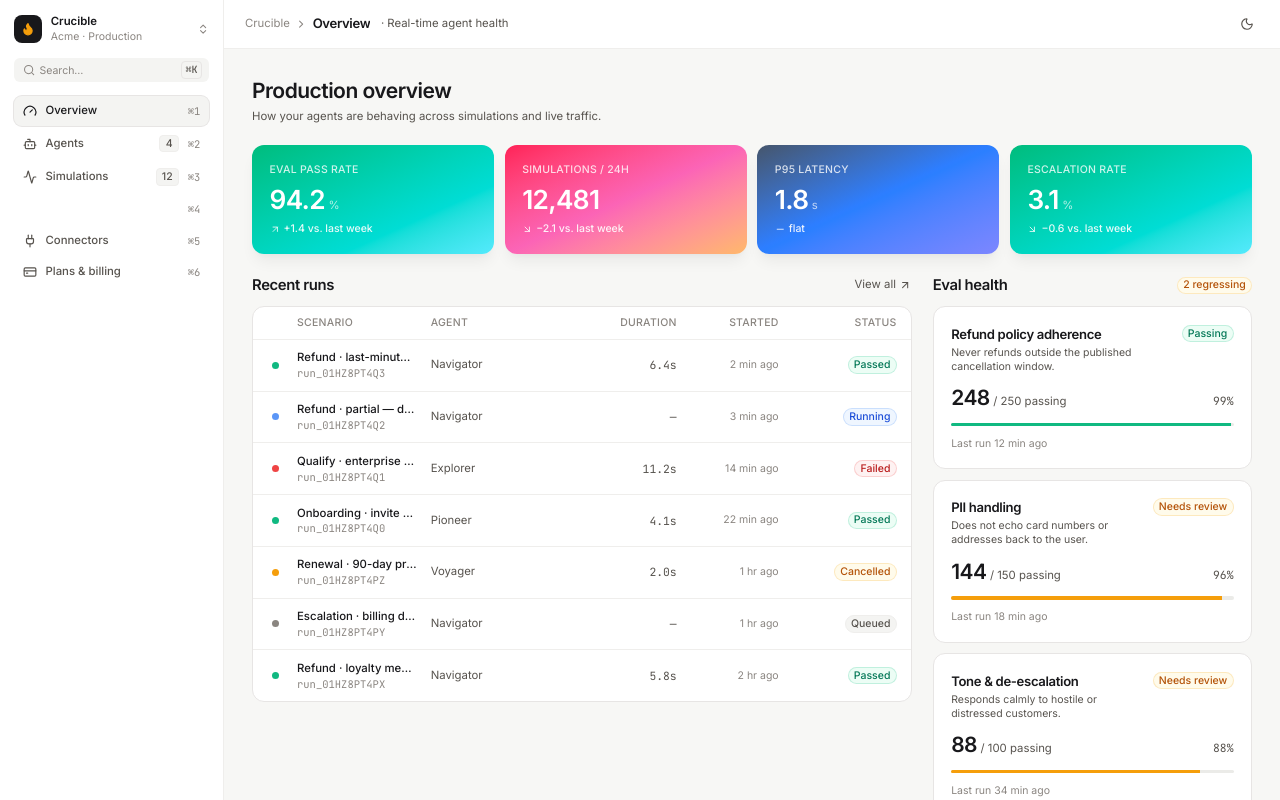
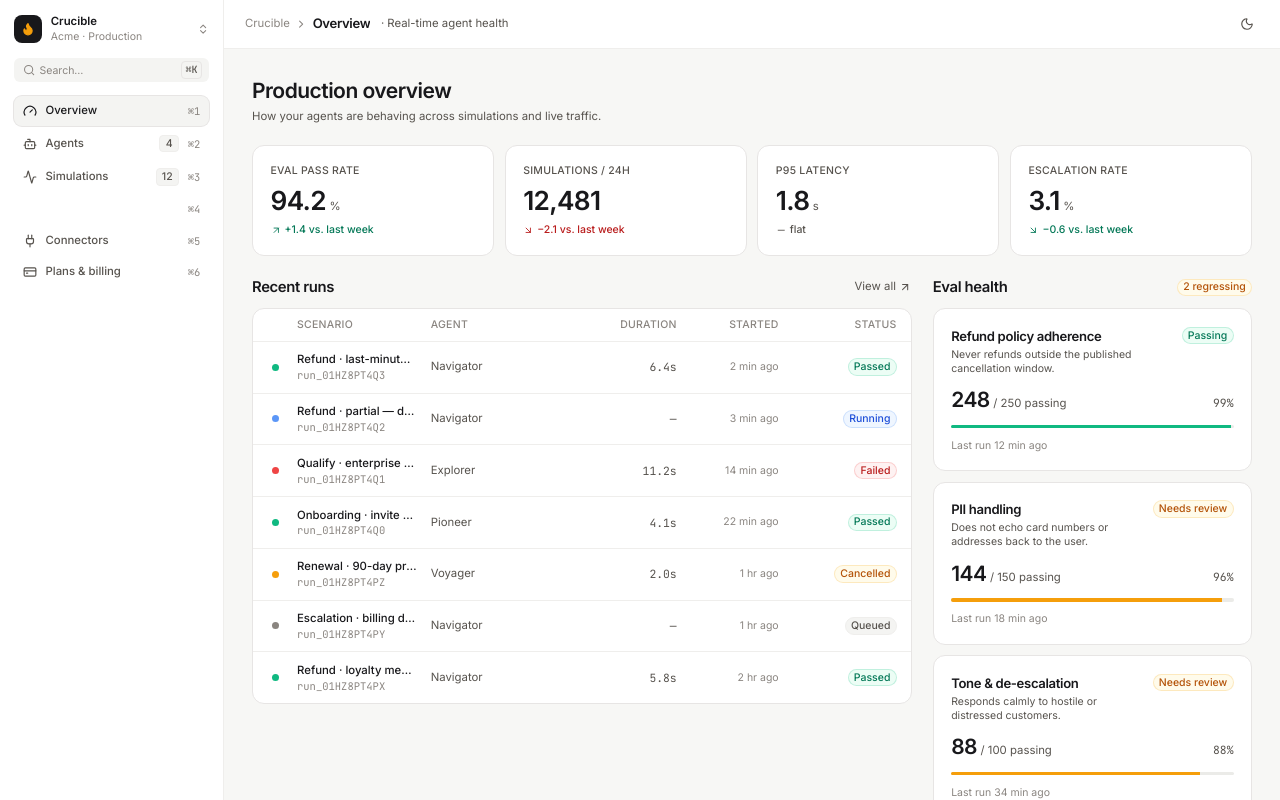
Before and after one commit to Soffi-Originals/crucible-demo, a React (Vite) app: page / in a window 1280 px wide. Shown: the top 800 px of the page. Built offline with nearby package versions, Linux system fonts and the light colour scheme.

Commit message:
Revert "AI: Update src/components/views/MetricTile.tsx"
This reverts commit 490f7e02e4eadf58f949a371489820db0b93b929.

```diff
--- a/src/components/views/MetricTile.tsx
+++ b/src/components/views/MetricTile.tsx
@@ -43,12 +43,6 @@ const sentimentColor: Record<TrendSentiment, string> = {
   neutral: 'text-(--color-fg-muted)',
 }
 
-const sentimentGradient: Record<TrendSentiment, string> = {
-  positive: 'bg-gradient-to-br from-emerald-500 via-teal-400 to-cyan-300',
-  negative: 'bg-gradient-to-br from-rose-500 via-pink-400 to-orange-300',
-  neutral: 'bg-gradient-to-br from-slate-600 via-blue-500 to-indigo-400',
-}
-
 export const MetricTile = React.forwardRef<HTMLDivElement, MetricTileProps>(
   function MetricTile(
     {
@@ -71,23 +65,18 @@ export const MetricTile = React.forwardRef<HTMLDivElement, MetricTileProps>(
         variant={emphasis === 'raised' ? 'raised' : 'default'}
         padding="md"
         radius="lg"
-        className={cn(
-          metricTileVariants({ emphasis }),
-          sentimentGradient[sentiment],
-          'border-0 shadow-lg',
-          className,
-        )}
+        className={cn(metricTileVariants({ emphasis }), className)}
         {...props}
       >
-        <Text size="xs" weight="medium" className="uppercase tracking-wide text-white/80">
+        <Text size="xs" tone="muted" weight="medium" className="uppercase tracking-wide">
           {label}
         </Text>
         <div className="flex items-baseline gap-1">
-          <Heading as="div" size="2xl" weight="semibold" className="text-white">
+          <Heading as="div" size="2xl" weight="semibold">
             {value}
           </Heading>
           {unit ? (
-            <Text size="sm" className="text-white/70">
+            <Text size="sm" tone="muted">
               {unit}
             </Text>
           ) : null}
@@ -95,7 +84,7 @@ export const MetricTile = React.forwardRef<HTMLDivElement, MetricTileProps>(
         {(delta || hint) && (
           <div className="flex items-center justify-between">
             {delta ? (
-              <div className="flex items-center gap-1 text-white/90">
+              <div className={cn('flex items-center gap-1', sentimentColor[sentiment])}>
                 {trendIcon[trend]}
                 <Text size="xs" weight="medium" className="text-current">
                   {delta}
@@ -105,7 +94,7 @@ export const MetricTile = React.forwardRef<HTMLDivElement, MetricTileProps>(
               <span />
             )}
             {hint ? (
-              <Text size="xs" className="text-white/70">
+              <Text size="xs" tone="subtle">
                 {hint}
               </Text>
             ) : null}
```
